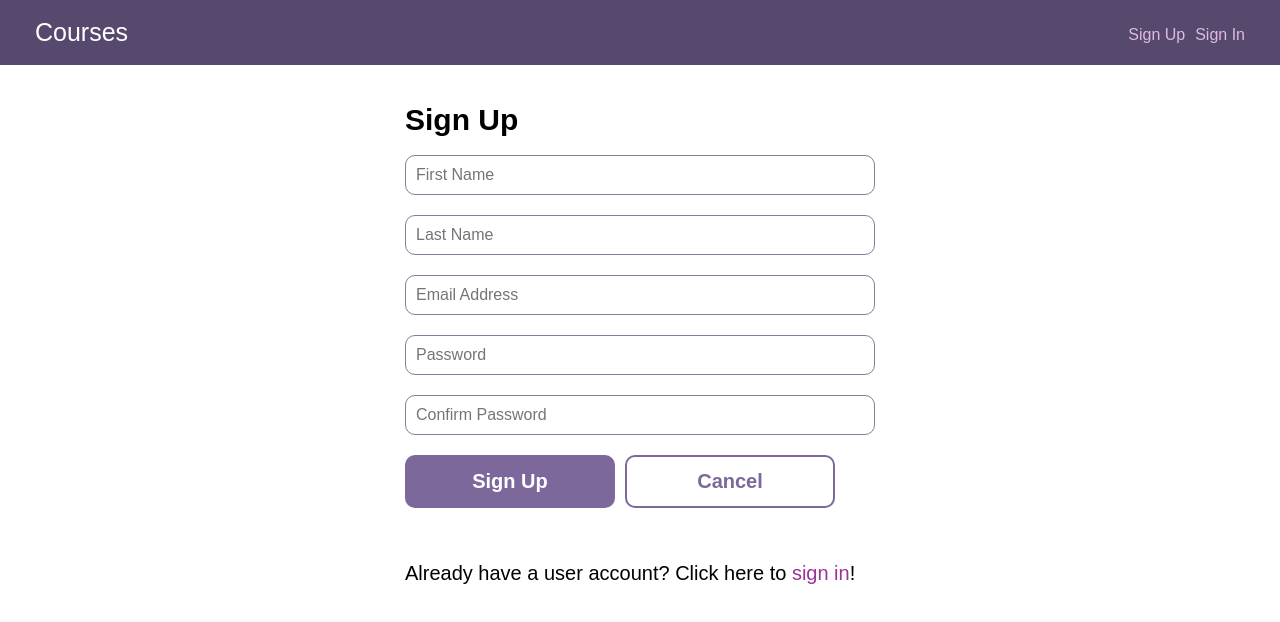
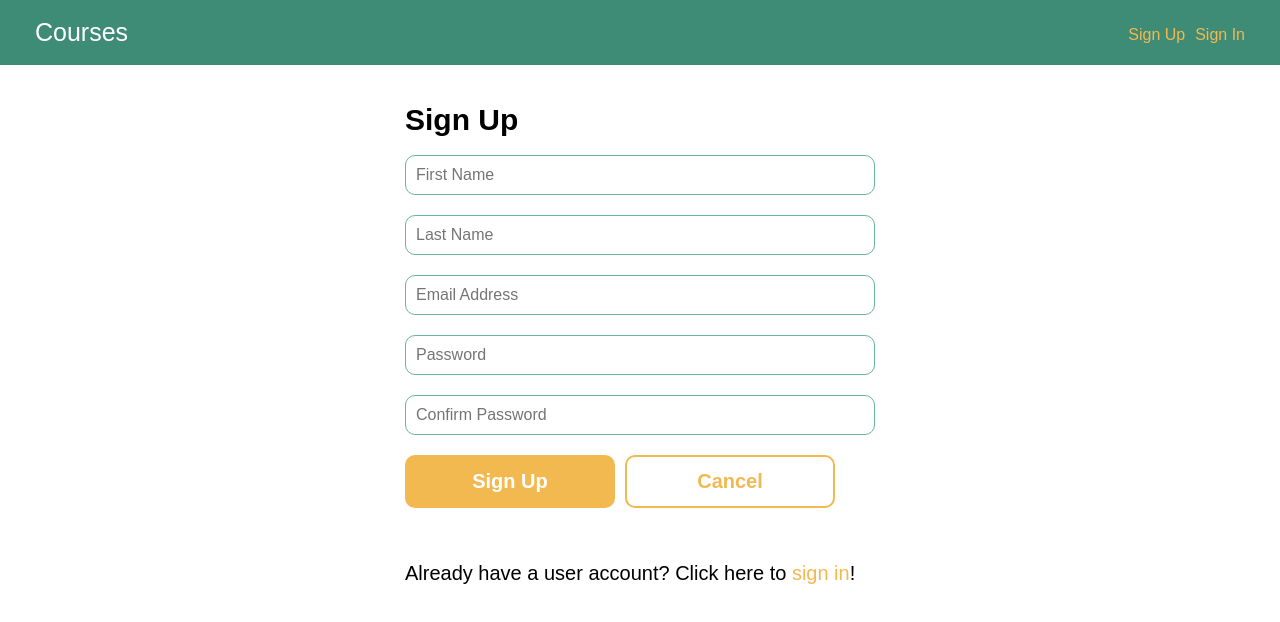
Before and after one commit to xyeres/react-and-a-rest-api-v1, a React (Create React App) app in the folder client/: page /signup in a window 1280 px wide. Shown: the top 622 px of the page. Built offline with nearby package versions, Linux system fonts and the light colour scheme.

Commit message:
Color changes

```diff
--- a/client/src/styles/global.css
+++ b/client/src/styles/global.css
@@ -20,7 +20,7 @@ p {
     hyphens: auto;
 }
 a {
-    color: #939;
+    color: #F2B950;
     text-decoration: none;
 }
 .wrap {
@@ -29,7 +29,7 @@ a {
     padding: 0 1rem;
 }
 header {
-    background: #57496e;
+    background: #3E8C76;
     color: #fff;
     padding: 1rem 0;
     margin-bottom: 2rem;
@@ -47,7 +47,7 @@ header li {
     font-size: .8rem;
 }
 header nav a {
-    color: #dbd;
+    color: #F2B950;
 }
 header nav a:hover {
     color: #fff;
@@ -62,7 +62,7 @@ header nav a:hover {
     margin-left: .5rem;
 }
 .course--module {
-    background: #7c689b;
+    background: #3E8C76;
     border-radius: .5rem;
     padding: 1.5rem;
     margin-bottom: 1.5rem;
@@ -80,8 +80,8 @@ header nav a:hover {
     font-size: 1.25rem;
 }
 .course--add--module {
-    background: #ddd9e4;
-    color: #57496e;
+    background: #F2B950;
+    color: #3E8C76;
     font-weight: 300;
     font-size: 1.25rem;
 }
@@ -89,7 +89,7 @@ header nav a:hover {
     width: 20px;
     height: auto;
     margin-right: 5px;
-    fill: #57496e;
+    fill: #3E8C76;
 }
 .course--detail--title {
     padding-bottom: .25rem;
@@ -104,7 +104,7 @@ header nav a:hover {
     font-size: 2rem;
     margin-bottom: .5rem;
     font-weight: 700;
-    color: #47395e;
+    color: #276654;
 }
 .course--detail--list {
     font-weight: 300;
@@ -112,18 +112,18 @@ header nav a:hover {
     line-height: 1.5;
 }
 .actions--bar {
-    background: #e9e5f0;
+    background: #6bb4a0;
     padding: 1rem 0;
     margin: -2rem 0 2rem;
 }
 .validation--errors {
-    background: #e9e5f0;
+    background: #dcfcf3;
     padding: 1rem;
     border-radius: .5rem;
     margin-bottom: 2.5rem;
 }
 .validation--errors h3 {
-    color: #800;
+    color: rgb(207, 0, 0);
     font-size: 1.25rem;
     margin-bottom: .5rem;
 }
@@ -155,9 +155,9 @@ label {
 input, textarea {
     display: block;
     width: 100%;
-    color: #332a40;
+    color: #17382f;
     border-radius: .5rem;
-    border: 1px solid #8c789b;
+    border: 1px solid #6bb4a0;
     padding: .5rem;
     margin-bottom: 1rem;
     font-family: 'Work Sans', sans-serif;
@@ -167,7 +167,7 @@ textarea {
     min-height: 300px;
 }
 .button {
-    background: #7c689b;
+    background: #F2B950;
     color: #fff;
     font-size: 1rem;
     padding: .75rem 1.5rem;
@@ -184,24 +184,24 @@ textarea {
     margin-bottom: 0;
 }
 .button:not(.button-secondary):hover {
-    background: #63537d;
+    background: #d19018;
     cursor: pointer;
 }
 .button-secondary {
-    color: #7c689b;
+    color: #F2B950;
     background: none;
-    box-shadow: 0 0 0 2px #7c689b inset;
+    box-shadow: 0 0 0 2px #F2B950 inset;
     transition: box-shadow 0.2s, color 0.2s;
 }
 .button-secondary:hover {
-    color: #63537d;
-    box-shadow: 0 0 0 2px #63537d inset;
+    color: #f0c981;
+    box-shadow: 0 0 0 2px #f0c981 inset;
     cursor: pointer;
 }
 input:focus, button:focus, .button:focus, textarea:focus {
     border: none;
     border-radius: 0;
-    outline: 2px solid #332a40;
+    outline: 2px solid #d19018;
 }
 
 @media screen and (min-width: 600px) {
```
